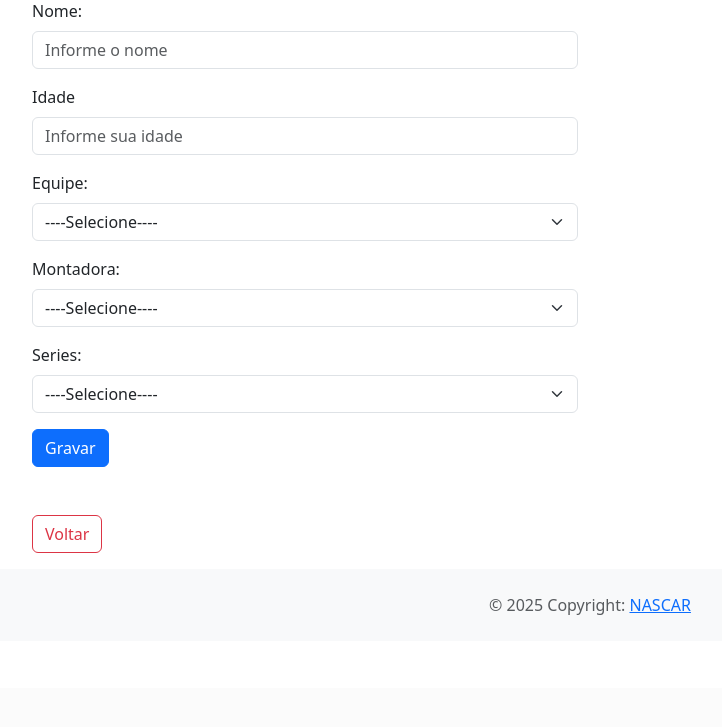
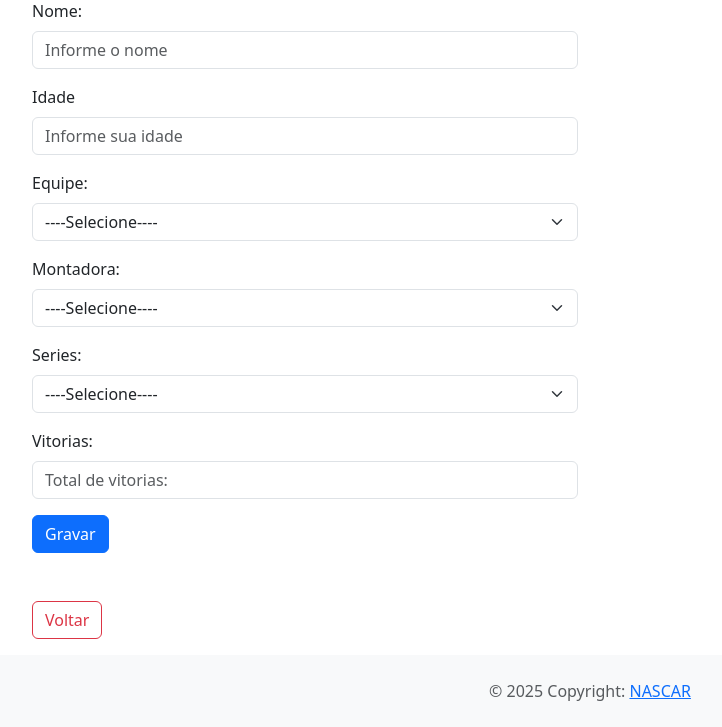
Before and after one commit to AmandaaViana/web2, a PHP site: page /view/pilotos/inserir.php in a window 1280 px wide. Shown: the part 112-839 px from the top of the page, without its empty margins (50-772 px from the left). Before the commit the page ends 727 px from the top, so only its background shows below. Run offline with PHP 8.4, Linux system fonts and the light colour scheme; data comes from the database, SQL or seed files in the repository.

Commit message:
Add files via upload

```diff
--- a/Atividade avaliativa - CRUD/dao/PilotoDao.php
+++ b/Atividade avaliativa - CRUD/dao/PilotoDao.php
@@ -13,15 +13,16 @@ class PilotoDao{
 
     public function insert(Piloto $piloto){
         try{
-            $sql = "INSERT INTO piloto (nome, idade, id_equipe, id_montadora, id_series)
-                    VALUES (?, ?, ?, ?, ?)";
+            $sql = "INSERT INTO piloto (nome, idade, id_equipe, id_montadora, id_series, vitorias)
+                    VALUES (?, ?, ?, ?, ?, ?)";
 
             $stm = $this->conn->prepare($sql);
             $stm->execute(array($piloto->getNome(),
                                 $piloto->getIdade(),
                                 $piloto->getEquipe()->getId(),
                                 $piloto->getMontadora()->getId(),
-                                $piloto->getSeries()->getId()));
+                                $piloto->getSeries()->getId(),
+                                $piloto->getVitorias()));
         }catch(PDOException $e){
             die($e->getMessage());
         }
@@ -30,7 +31,7 @@ class PilotoDao{
     public function update(Piloto $piloto){
         try{
             $sql = "UPDATE piloto
-                    SET nome = ?, idade = ?, id_equipe = ?, id_montadora = ?, id_series = ?
+                    SET nome = ?, idade = ?, id_equipe = ?, id_montadora = ?, id_series = ?, vitorias = ?
                     WHERE id = ?";
             $stm = $this->conn->prepare($sql);
             $stm->execute(array($piloto->getNome(),
@@ -38,6 +39,7 @@ class PilotoDao{
                                 $piloto->getEquipe()->getId(),
                                 $piloto->getMontadora()->getId(),
                                 $piloto->getSeries()->getId(),
+                                $piloto->getVitorias(),
                                 $piloto->getId()));
         }catch(PDOException $e){
             die($e->getMessage());
@@ -101,10 +103,11 @@ class PilotoDao{
             $piloto->setId($r['id']);
             $piloto->setNome($r['nome']);
             $piloto->setIdade($r['idade']);
+            $piloto->setVitorias($r['vitorias']);
 
             $equipe = new Equipe();
             $equipe->setId($r['id_equipe']);
-            $equipe->setNome($r['nome_equipe']);//se der erro olhar aqui
+            $equipe->setNome($r['nome_equipe']);
             $piloto->setEquipe($equipe);
 
             $montadora = new Montadora();
--- a/Atividade avaliativa - CRUD/model/Piloto.php
+++ b/Atividade avaliativa - CRUD/model/Piloto.php
@@ -11,12 +11,21 @@ class Piloto{
     private ?Equipe $equipe;
     private ?Montadora $montadora;
     private ?Series $series;
+    private ?int $vitorias;
 
-    //GETs e SETs ID
+
+
+    /**
+     * Get the value of id
+     */
     public function getId(): ?int
     {
         return $this->id;
     }
+
+    /**
+     * Set the value of id
+     */
     public function setId(?int $id): self
     {
         $this->id = $id;
@@ -24,11 +33,17 @@ class Piloto{
         return $this;
     }
 
-    //GETs e SETs NOME
+    /**
+     * Get the value of nome
+     */
     public function getNome(): ?string
     {
         return $this->nome;
     }
+
+    /**
+     * Set the value of nome
+     */
     public function setNome(?string $nome): self
     {
         $this->nome = $nome;
@@ -36,11 +51,17 @@ class Piloto{
         return $this;
     }
 
-    //GETs e SETs IDADE
+    /**
+     * Get the value of idade
+     */
     public function getIdade(): ?int
     {
         return $this->idade;
     }
+
+    /**
+     * Set the value of idade
+     */
     public function setIdade(?int $idade): self
     {
         $this->idade = $idade;
@@ -48,11 +69,17 @@ class Piloto{
         return $this;
     }
 
-    //GETs e SETs EQUIPE
+    /**
+     * Get the value of equipe
+     */
     public function getEquipe(): ?Equipe
     {
         return $this->equipe;
     }
+
+    /**
+     * Set the value of equipe
+     */
     public function setEquipe(?Equipe $equipe): self
     {
         $this->equipe = $equipe;
@@ -60,11 +87,17 @@ class Piloto{
         return $this;
     }
 
-    //GETs e SETs MONTADORA
+    /**
+     * Get the value of montadora
+     */
     public function getMontadora(): ?Montadora
     {
         return $this->montadora;
     }
+
+    /**
+     * Set the value of montadora
+     */
     public function setMontadora(?Montadora $montadora): self
     {
         $this->montadora = $montadora;
@@ -72,16 +105,41 @@ class Piloto{
         return $this;
     }
 
-    //GETs e SETs SERIES
+    /**
+     * Get the value of series
+     */
     public function getSeries(): ?Series
     {
         return $this->series;
     }
+
+    /**
+     * Set the value of series
+     */
     public function setSeries(?Series $series): self
     {
         $this->series = $series;
 
         return $this;
     }
+
+    /**
+     * Get the value of vitorias
+     */
+    public function getVitorias(): ?int
+    {
+        return $this->vitorias;
+    }
+
+    /**
+     * Set the value of vitorias
+     */
+    public function setVitorias(?int $vitorias): self
+    {
+        $this->vitorias = $vitorias;
+
+        return $this;
+    }
 }
+
 ?>
--- a/Atividade avaliativa - CRUD/script_pilotos.sql
+++ b/Atividade avaliativa - CRUD/script_pilotos.sql
@@ -43,3 +43,5 @@ VALUES ('NASCAR Cup Series'),
        ('NASCAR Xfinity Series'),
        ('NASCAR Truck Series'),
        ('ARCA Menards Series');
+
+ALTER TABLE piloto ADD COLUMN vitorias INT NOT NULL DEFAULT 0;
--- a/Atividade avaliativa - CRUD/sevice/PilotoService.php
+++ b/Atividade avaliativa - CRUD/sevice/PilotoService.php
@@ -22,6 +22,9 @@ class PilotoService{
         if ($piloto->getSeries() == NULL)
             array_push($erros, "Informe a Series!");
 
+        if ($piloto->getVitorias() == NULL)
+            array_push($erros, "Informe as Vitorias!");
+
         return $erros;
     }
 }
--- a/Atividade avaliativa - CRUD/view/include/footer.php
+++ b/Atividade avaliativa - CRUD/view/include/footer.php
@@ -1,3 +1,4 @@
+</div>
 </div><!-- Fecha o container que foi aberto no index, listar -->
 <footer class="bg-light text-muted mt-3">
     <div class="text-center p-4">
--- a/Atividade avaliativa - CRUD/view/pilotos/editar.php
+++ b/Atividade avaliativa - CRUD/view/pilotos/editar.php
@@ -15,12 +15,14 @@ if (isset($_POST['nome'])) {
     $idEquipe = trim($_POST['equipe']) ? trim($_POST['equipe']) : NULL;
     $idMontadora = trim($_POST['montadora']) ? trim($_POST['montadora']) : NULL;
     $idSeries = trim($_POST['series']) ? trim($_POST['series']) : NULL;
+    $vitorias = is_numeric($_POST['vitorias']) ? $_POST['vitorias'] : NULL;
 
     //Criar um objeto aluno
     $piloto = new Piloto();
     $piloto->setId($id);
     $piloto->setNome($nome);
     $piloto->setIdade($idade);
+    $piloto->setVitorias($vitorias);
 
     if ($idEquipe) {
         $equipe = new Equipe();
--- a/Atividade avaliativa - CRUD/view/pilotos/form.php
+++ b/Atividade avaliativa - CRUD/view/pilotos/form.php
@@ -85,6 +85,13 @@ include_once(__DIR__ . "/../include/menu.php");
                     </select>
                 </div>
 
+                <div class="mb-3">
+                    <label for="txtVitorias" class="form-label">Vitorias:</label>
+                    <input type="number" id="txtVitorias" name="vitorias" placeholder="Total de vitorias:"
+                        value="<?= $piloto ? $piloto->getVitorias() : '' ?>"
+                        class="form-control">
+                </div>
+
                 <input type="hidden" value="<?= $piloto ? $piloto->getId() : 0 ?>" name="id">
 
                 <div class="mt-2">
--- a/Atividade avaliativa - CRUD/view/pilotos/inserir.php
+++ b/Atividade avaliativa - CRUD/view/pilotos/inserir.php
@@ -19,12 +19,14 @@ if(isset($_POST['nome'])){
     $idEquipe = trim($_POST['equipe']) ? trim($_POST['equipe']) : NULL;
     $idMontadora = trim($_POST['montadora']) ? trim($_POST['montadora']) : NULL;
     $idSeries = trim($_POST['series']) ? trim($_POST['series']) : NULL;
+    $vitorias = is_numeric($_POST['vitorias']) ? $_POST['vitorias'] : NULL;
 
     //criar objeto
     $piloto = new Piloto();
     $piloto->setId(0);
     $piloto->setNome($nome);
     $piloto->setIdade($idade);
+    $piloto->setVitorias($vitorias);
 
     if($idEquipe){
         $equipe = new Equipe();
--- a/Atividade avaliativa - CRUD/view/pilotos/listar.php
+++ b/Atividade avaliativa - CRUD/view/pilotos/listar.php
@@ -25,6 +25,7 @@ include_once(__DIR__ . "/../include/menu.php");
             <th>Equipe</th>
             <th>Montadora</th>
             <th>Series</th>
+            <th>Vitorias</th>
             <th>Editar</th>
             <th>Excluir</th>
         </tr>
@@ -39,6 +40,8 @@ include_once(__DIR__ . "/../include/menu.php");
                 <td><?= $p->getEquipe()->getNome() ?></td>
                 <td><?= $p->getMontadora()->getNome() ?></td>
                 <td><?= $p->getSeries()->getNome() ?></td>
+                <td><?= $p->getVitorias() ?></td>
+
                 <td>
                     <a href="editar.php?id=<?= $p->getId() ?>">
                         <img src="../../img/btn_editar.png">
```
